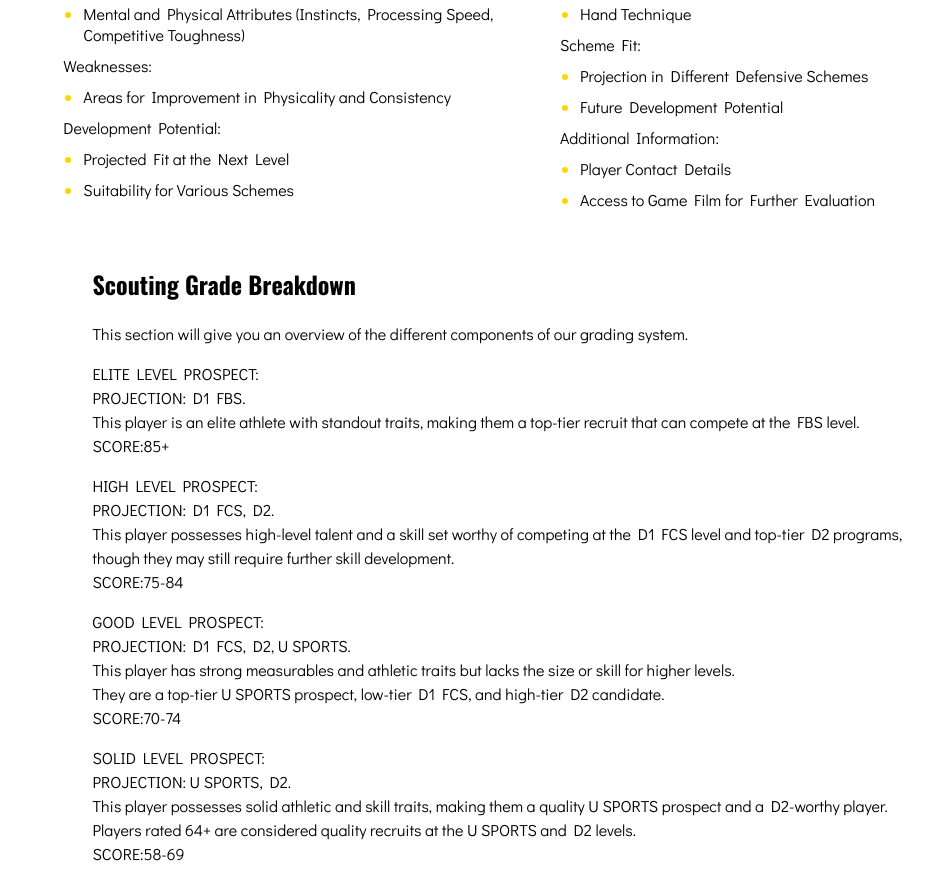
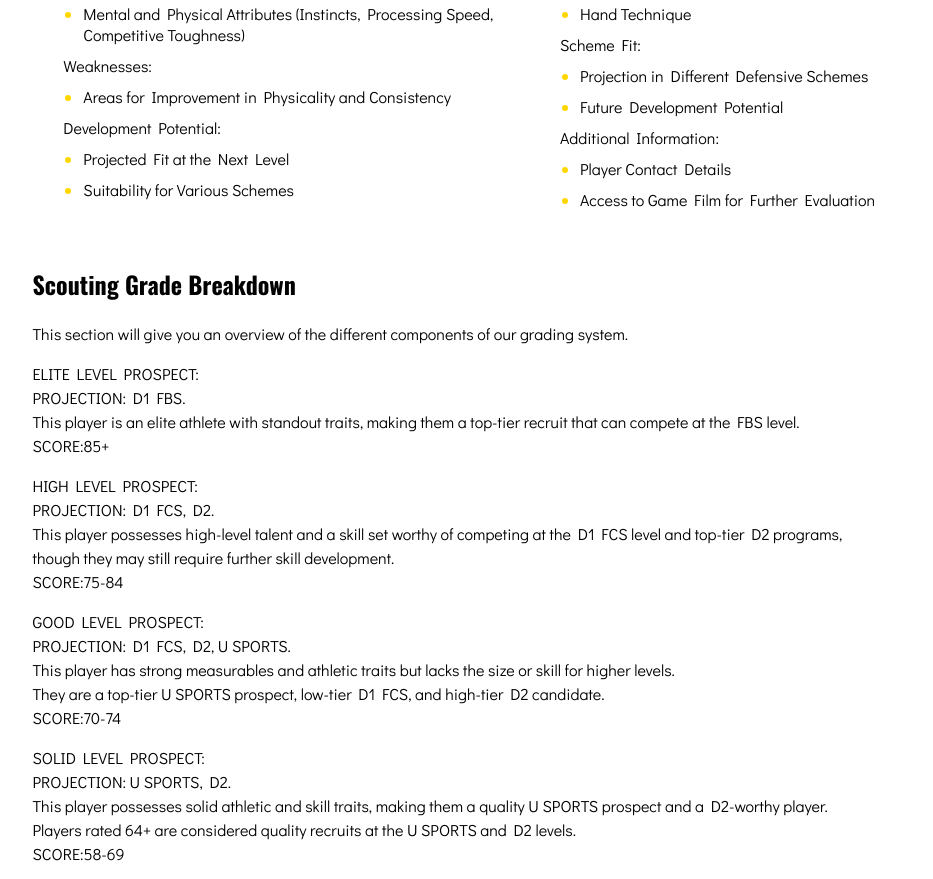
Before and after one commit to pvano23/How-We-Rank, a plain HTML site: page index.html in a window 1280 px wide. Shown: the part 1541-2420 px from the top of the page, without its empty margins (100-1033 px from the left). Drawn offline with nearby package versions, Linux system fonts and the light colour scheme.

Commit message:
Alignment

```diff
--- a/index.html
+++ b/index.html
@@ -154,7 +154,7 @@
       .grade-section {
         text-align: left; /* Align the content text to the left */
         margin-left: 0;   /* Remove any left margin */
-        padding-left: 0;  /* Remove any left padding */
+        padding-right: 120px;  /* Remove any left padding */
     }
 
       .grade-section h5 {
```
